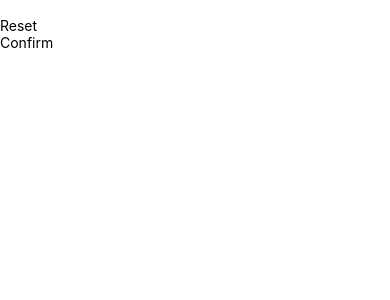
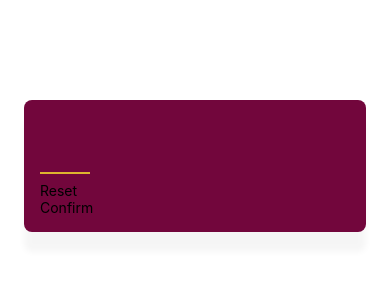
Before and after one commit to alenslyn/mini_game, a React Native app: screen / in a window 390 px wide. Shown: the top 300 px of the page. Built offline with nearby package versions, Linux system fonts and the light colour scheme.

Commit message:
feat: add start game screen styles

```diff
--- a/screens/StartGameScreen.js
+++ b/screens/StartGameScreen.js
@@ -1,10 +1,10 @@
-import {TextInput, View} from 'react-native'
+import {TextInput, View, StyleSheet} from 'react-native'
 import MainButton from '../components/MainButton';
 
 function StartGameScreen ( ) {
     return (
-    <View>
-        <TextInput />
+    <View style={styles.inputContainer}>
+        <TextInput maxLength={2} style={styles.numberInput}/>
         <MainButton>Reset</MainButton>
         <MainButton>Confirm</MainButton>
     </View>
@@ -12,3 +12,30 @@
 }
 
 export default StartGameScreen;
+
+const styles = StyleSheet.create({
+    inputContainer: {
+        marginHorizontal: 24,
+        borderRadius: 8,
+        padding: 16,
+        marginTop: 100,
+        backgroundColor: '#72063c',
+        elevation: 5,
+        shadowColor: 'black',
+        shadowOffset: {width: 0, height: 20},
+        shadowRadius: 6,
+        shadowOpacity: 0.04,
+    },
+    numberInput: {
+        height: 50,
+        width: 50,
+        fontSize: 32,
+        borderBottomColor: "#ddb52f",
+        borderBottomWidth: 2,
+        color: "#ddb52f",
+        marginVertical: 8,
+        fontWeight: 'bold',
+        textAlign: 'center'
+    }
+
+})
```
